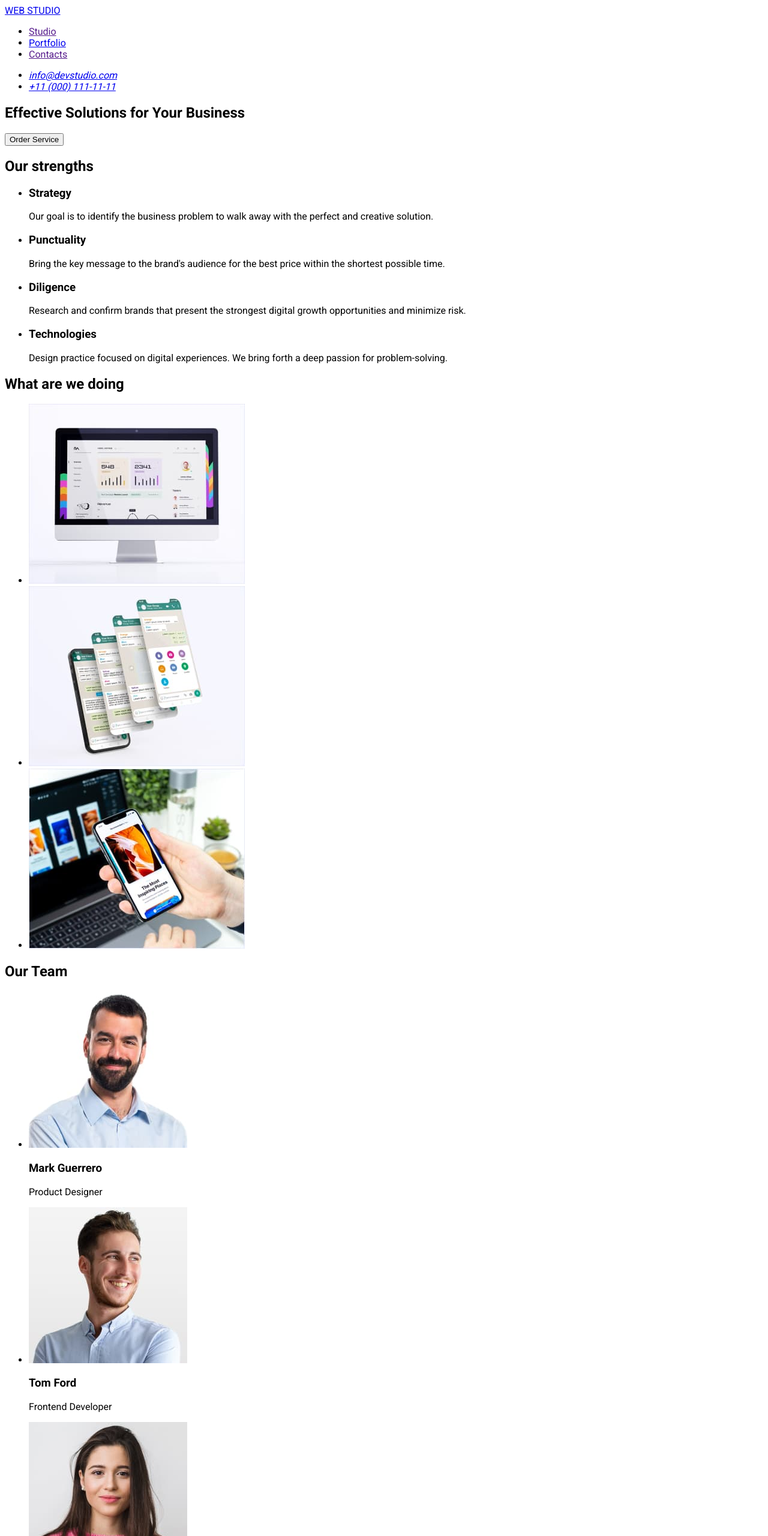
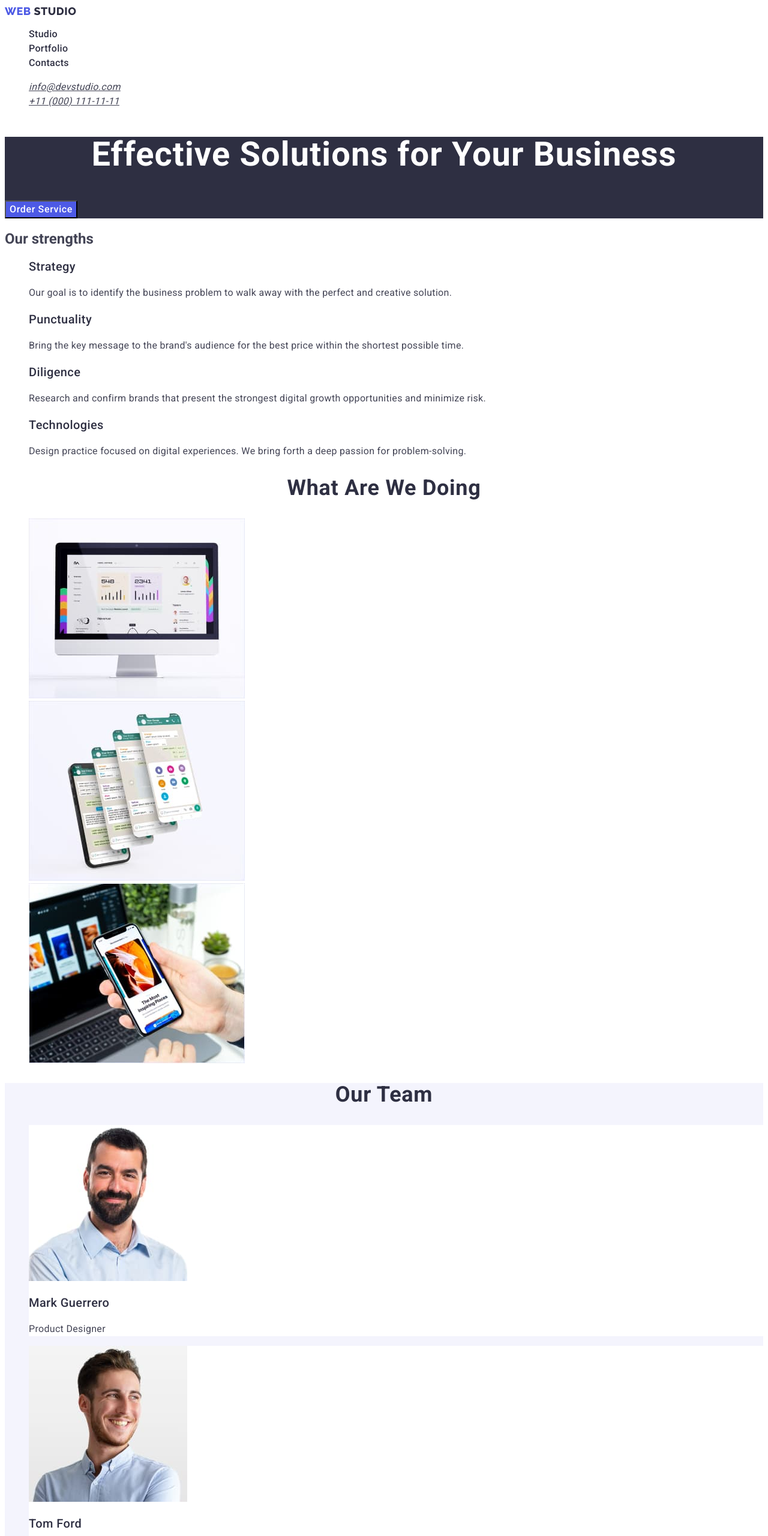
Before and after one commit to arteeeemt/goit-homework-02, a plain HTML site: page index.html in a window 1280 px wide. Shown: the top 2560 px of the page at 60% size. Drawn offline with Linux system fonts and the light colour scheme.

Commit message:
finish
finish

```diff
--- a/css/style.css
+++ b/css/style.css
@@ -1,3 +1,218 @@
 body{
 font-family: 'Roboto', sans-serif;
+color:#434455;
 }
+
+:root{
+--bg-color:#FFFFFF;
+--logo-color:#4d5ae5;
+--span-color:#2e2f42;
+--list-color:#434455;
+--btn-bg:#f4f4fd;
+--btn-hover:#404bbf;
+}
+
+.logo{
+font-family: 'Raleway', sans-serif;
+font-weight: 800;
+font-style: 18px;
+line-height: 1.17;
+letter-spacing: 0.03em;
+text-transform: uppercase;
+color:var(--logo-color);
+text-decoration: none;
+}
+
+.logo-text{
+color:var(--span-color);
+
+}
+.list{
+list-style: none;
+
+}
+.list-link {
+font-weight: 500;
+font-size: 16px;
+line-height: 1.5;
+letter-spacing:0.02em;
+color:var(--span-color);
+text-decoration: none;
+
+}
+.list-link:hover,:focus{
+color:#404bbf;
+}
+
+.contacts{
+font-style: normal;
+
+}
+
+.list{
+list-style:none;
+
+}
+.list-menu{
+font-weight: 400;
+font-style: 16px;
+line-height: 1.5;
+letter-spacing: 0.02em;
+color:var(--list-color)
+}
+
+.list-menu:hover,:focus{
+color:#404bbf;
+}
+
+.hero{
+background-color: var(--span-color);
+
+}
+
+.hero-title{
+font-size: 56px;
+line-height: 1.07;
+text-align: center;
+letter-spacing: 0.02em;
+color:#FFFFFF;
+}
+
+.hero-btn{
+background-color: #4D5AE5 ;
+font-family: 'Roboto', sans-serif;
+font-weight: 500;
+font-size: 16px;
+line-height: 1.5;
+letter-spacing: 0.04em;
+color:#FFFFFF;
+
+
+}
+
+.hero-btn:hover,:focus{
+border-color: #404BBF;
+cursor: pointer;
+}
+
+.list{
+list-style:none;
+
+}
+
+.list-title{
+font-weight: 500;
+font-size: 20px;
+line-height: 1.2;
+letter-spacing: 0.02em;
+color:var(--span-color)
+
+}
+
+.list-desc{
+font-size: 16px;
+line-height: 1.5;
+letter-spacing: 0.02em;
+color:var(--list-color)
+
+}
+
+.do-title{
+font-size: 36px;
+line-height: 1.11;
+text-align: center;
+letter-spacing: 0.02em;
+text-transform: capitalize;
+color:var(--span-color)
+}
+
+.team-section{
+background-color: #f4f4fd;
+
+}
+
+.team-title{
+font-size: 36px;
+line-height: 1.11;
+text-align: center;
+letter-spacing: 0.02em;
+text-transform: capitalize;
+color:var(--span-color)
+}
+
+.list-item{
+background-color: #FFFFFF;
+
+}
+
+.list-title-second{
+font-weight: 500;
+font-size: 20px;
+line-height: 1.2;
+letter-spacing: 0.02em;
+color:var(--span-color)
+
+}
+
+.list-desc-second{
+font-size: 16px;
+line-height: 1.5;
+letter-spacing: 0.02em;
+color:var(--list-color)
+}
+
+.footer{
+background-color:var(--span-color);
+
+}
+
+.logo{
+font-family: 'Raleway', sans-serif;
+font-weight: 800;
+font-size: 18px;
+line-height: 1.17;
+letter-spacing: 0.03em;
+text-transform: uppercase;
+color:var(--logo-color);
+text-decoration: none;
+
+}
+
+.footer-span{
+color: #f4f4fd;
+}
+
+.portfolio-btn{
+font-family: 'Roboto', sans-serif;
+font-weight: 500;
+font-size: 16px;
+line-height: 1.5;
+letter-spacing: 0.04em;
+color:var(--logo-color);
+background-color: var(--btn-bg);
+cursor: pointer;
+
+
+}
+
+.portfolio-btn:hover,:focus{
+color: #FFFFFF;
+background-color: var(--btn-hover);
+
+
+}
+
+.portfolio-item__title{
+font-weight: 500px;
+font-size: 20px;
+line-height: 1.2;
+letter-spacing: 0.02em;
+color:var(--span-color)
+}
+
+.portfolio-item__description{
+font-size: 16px;
+line-height: 1.5;
+letter-spacing: 0.02em;
+color:var(--list-color)
+}
--- a/index.html
+++ b/index.html
@@ -13,18 +13,18 @@
 <body>
     <header>
             <nav class="list">
-                <a class="link" href="./index.html"
-                >WEB <span class="logo-text">STUDIO</span></a>
+                <a class="logo link" href="/index.html"
+                >WEB <span class="logo-text">Studio</span></a>
                 <ul class="list">
-                  <li><a href="">Studio</a></li>
-                  <li><a href="/portfolio.html">Portfolio</a></li>
-                  <li><a href="">Contacts</a></li>
+                  <li><a class="list-link link" href="">Studio</a></li>
+                  <li><a class="list-link link" href="/portfolio.html">Portfolio</a></li>
+                  <li><a class="list-link link" href="">Contacts</a></li>
                 </ul>
             </nav>
             <address>
-                <ul>
-                  <li><a href="mailto:info@devstudio.com">info@devstudio.com</a></li>
-                  <li><a href="tel:+110001111111">+11 (000) 111-11-11</a></li>
+                <ul class="menu list">
+                  <li><a class="list-menu link" href="mailto:info@devstudio.com">info@devstudio.com</a></li>
+                  <li><a class="list-menu link" href="tel:+110001111111">+11 (000) 111-11-11</a></li>
                 </ul>
             </address>
     </header>
@@ -34,30 +34,30 @@
             <button class="hero-btn" type="button">Order Service</button>
         </section>
         <section>
-            <h2>Our strengths</h2>
-            <ul>
+            <h2 class="strengths-title">Our strengths</h2>
+            <ul class="list">
                 <li>
-                    <h3>Strategy</h3>
-                     <p>Our goal is to identify the business
+                    <h3 class="list-title">Strategy</h3>
+                     <p class="list-desc">Our goal is to identify the business
                         problem to walk away with the perfect and creative solution. </p>
                 </li>
                 <li>
-                    <h3>Punctuality</h3>
-                    <p>Bring the key message to the brand's audience for the best price within the shortest possible time.</p>
+                    <h3 class="list-title">Punctuality</h3>
+                    <p class="list-desc">Bring the key message to the brand's audience for the best price within the shortest possible time.</p>
                 </li>
                 <li>
-                    <h3>Diligence</h3>
-                    <p>Research and confirm brands that present the strongest digital growth opportunities and minimize risk.</p>
+                    <h3 class="list-title">Diligence</h3>
+                    <p class="list-desc">Research and confirm brands that present the strongest digital growth opportunities and minimize risk.</p>
                 </li>
                 <li>
-                    <h3>Technologies</h3>
-                    <p>Design practice focused on digital experiences. We bring forth a deep passion for problem-solving.</p>
+                    <h3 class="list-title">Technologies</h3>
+                    <p class="list-desc">Design practice focused on digital experiences. We bring forth a deep passion for problem-solving.</p>
                 </li>
             </ul>
         </section>
         <section>
-                <h2>What are we doing</h2>
-                <ul>
+                <h2 class="do-title">What are we doing</h2>
+                <ul class="list">
                     <li>
                         <img src="./images/img5.jpg" width="360" alt="iMac">
                     </li>
@@ -69,34 +69,34 @@
                     </li>
                 </ul>
         </section>
-        <section>
-                <h2>Our Team</h2>
-                <ul>
-                    <li>
+        <section class="team-section">
+                <h2 class="team-title">Our Team</h2>
+                <ul class="list">
+                    <li class="list-item">
                         <img src="./images/img.jpg" width="264" alt="Mark Guerrero">
-                        <h3>Mark Guerrero</h3>
-                        <p>Product Designer</p>
+                        <h3 class="list-title-second">Mark Guerrero</h3>
+                        <p class="list-desc-second">Product Designer</p>
                     </li>
-                    <li>
+                    <li class="list-item">
                         <img src="./images/img2.jpg" width="264" alt="Tom Ford">
-                        <h3>Tom Ford</h3>
-                        <p>Frontend Developer</p>
+                        <h3 class="list-title-second">Tom Ford</h3>
+                        <p class="list-desc-second">Frontend Developer</p>
                     </li>
-                    <li>
+                    <li class="list-item">
                         <img src="./images/img3.jpg" width="264" alt="Camila Garcia">
-                        <h3>Camila Garcia</h3>
-                        <p>Marketing</p>
+                        <h3 class="list-title-second">Camila Garcia</h3>
+                        <p class="list-desc-second">Marketing</p>
                     </li>
-                    <li>
+                    <li class="list-item">
                         <img src="./images/img4.jpg" width="264" alt="Daniel Wilson">
-                        <h3>Daniel Wilson</h3>
-                        <p>UI Designer</p>
+                        <h3 class="list-title-second">Daniel Wilson</h3>
+                        <p class="list-desc-second">UI Designer</p>
                     </li>
                 </ul>
         </section>
     </main>
-    <footer>
-            <a href="./index.html">WebStudio</a>
+    <footer class="footer">
+        <a class="logo link" href="./index.html">Web<span class="footer-span">Studio</span></a>
             <p> Increase the flow of customers and sales for your business with digital marketing & growth solutions.</p>
     </footer>
 </body>
```
Also changed, not shown: portfolio.html (+132 -46 lines).
